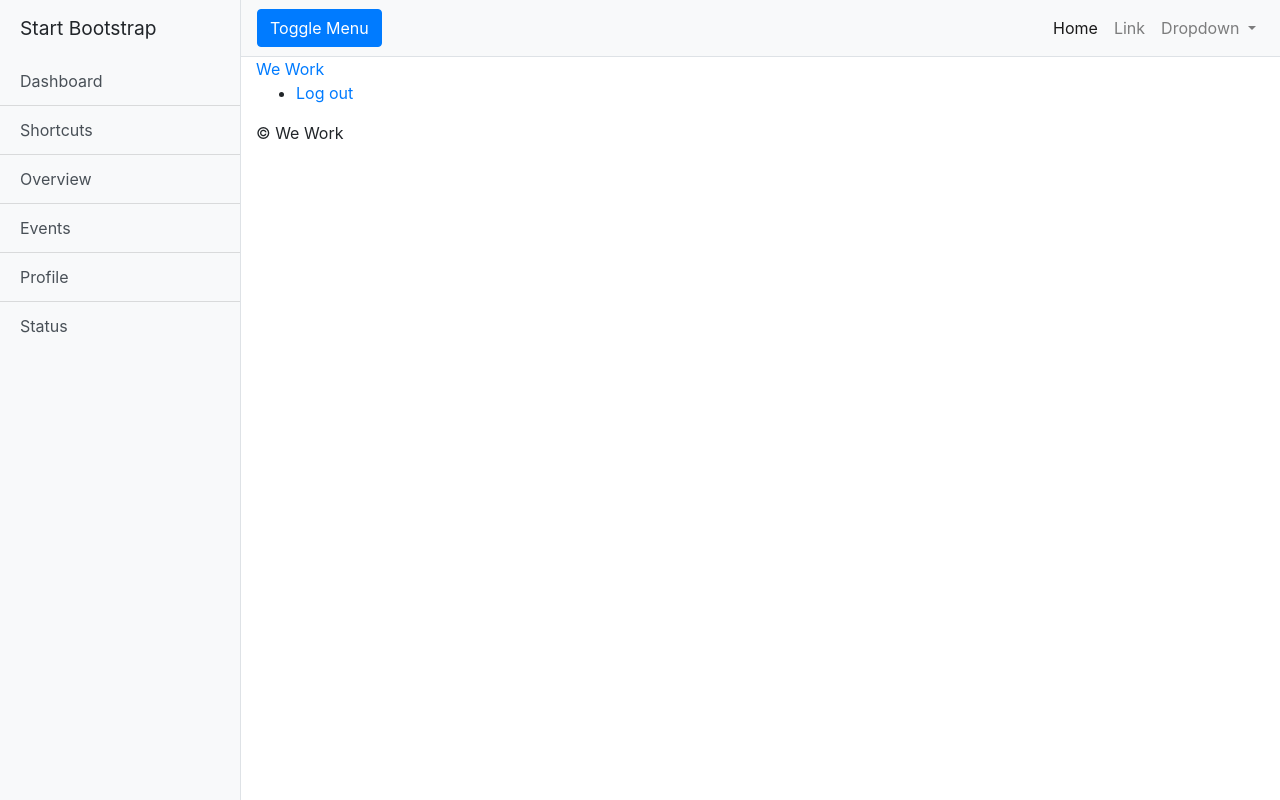
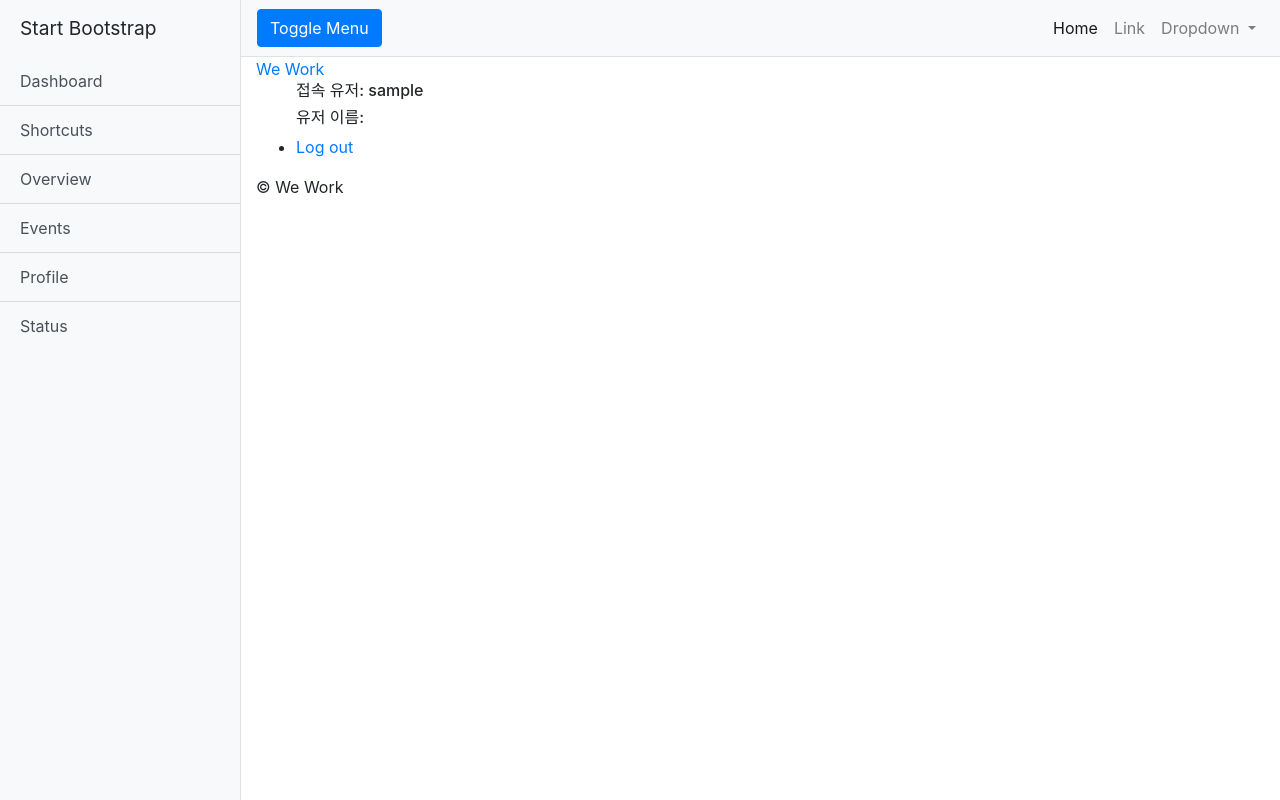
Before and after one commit to worjs0160/We-Work, a Django app: page / in a window 1280 px wide. Run offline with Django 3.2, Linux system fonts and the light colour scheme; the visitor is signed in with stand-in values (Sample User, id 1); some libraries are stand-ins or nearby versions.

Commit message:
mod nav.html

```diff
--- a/templates/partials/nav.html
+++ b/templates/partials/nav.html
@@ -4,6 +4,8 @@
 <ul>
     <!-- 로그인 되어있는지 검사(Context Processor사용) -->
     {% if user.is_authenticated %}
+        <h6>접속 유저: {{user.username}}</h6>
+        <h6>유저 이름: {{user.user_name}}</h6>
         <li><a href="{% url "users:logout" %}">Log out</a></li>
     {% else %}
         <li><a href="{% url "users:login" %}">Log in</a></li>
```
